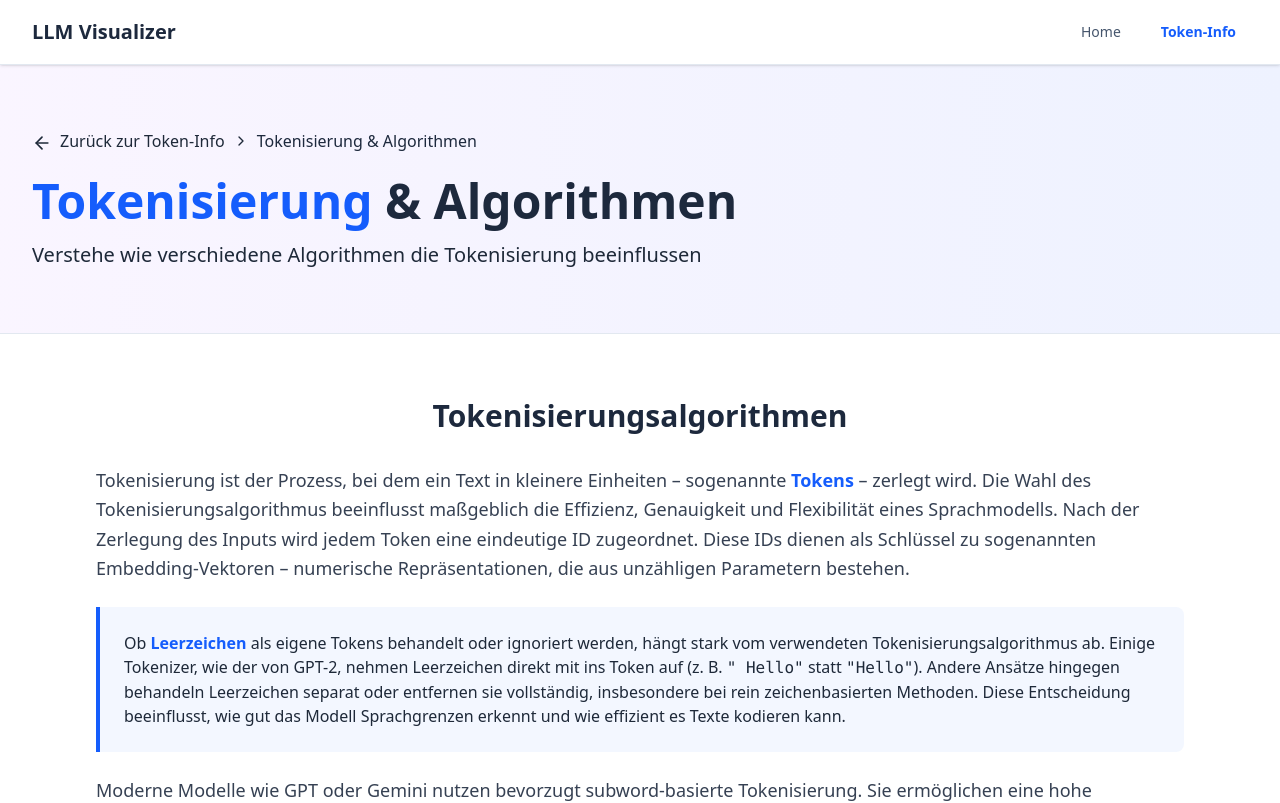
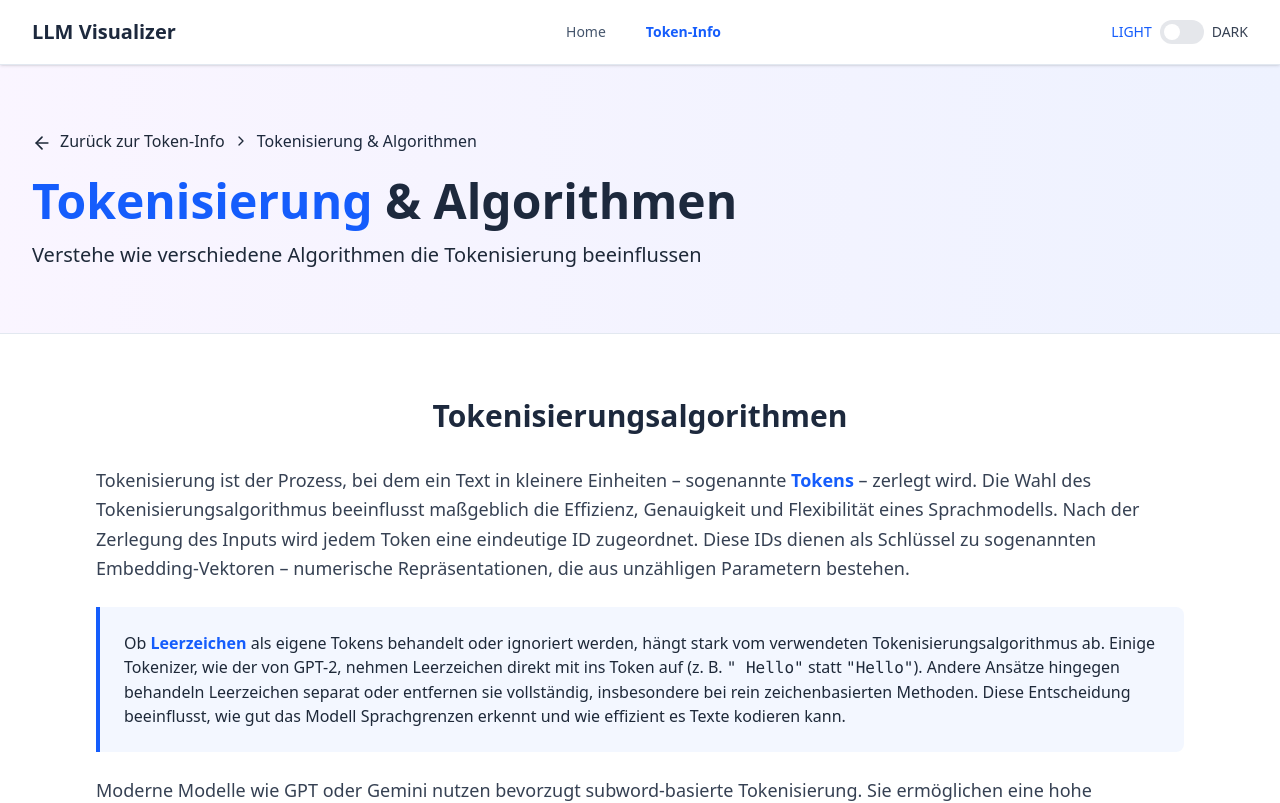
Before and after one commit to TNattermann/weiss-die-ki-dass-sie-nichts-weiss-frontend, a React (Vite) app: page /tokeninfo/algorithms in a window 1280 px wide. Shown: the top 803 px of the page. Built offline with nearby package versions, Linux system fonts and the light colour scheme.

Commit message:
added basic dark mode toggle

```diff
--- a/package.json
+++ b/package.json
@@ -10,6 +10,7 @@
     "preview": "vite preview"
   },
   "dependencies": {
+    "@headlessui/react": "^2.2.4",
     "@tailwindcss/vite": "^4.1.8",
     "lucide-react": "^0.525.0",
     "motion": "^12.23.0",
--- a/src/components/Navbar.tsx
+++ b/src/components/Navbar.tsx
@@ -1,6 +1,7 @@
 import { useState } from 'react';
 import { NavLink } from 'react-router-dom';
 import { Menu, X } from 'lucide-react';
+import ThemeToggle from './ThemeToggle';
 
 interface NavItem {
     to: string;
@@ -16,18 +17,17 @@ function Navbar() {
     const [isMenuOpen, setIsMenuOpen] = useState(false);
 
     return (
-        <nav className="bg-bgColor shadow-sm border-b border-light sticky top-0 z-50">
-            <div className="max-w-7xl mx-auto px-4 sm:px-6 lg:px-8">
-                <div className="flex justify-between items-center h-16">
-                    <div className="flex items-center">
+        <nav className="bg-bgColor shadow-sm border-b border-light sticky top-0 z-50 w-full">
+            <div className="flex items-center justify-between h-16 w-full px-4 sm:px-6 lg:px-8">
+                {/* Logo (links) */}
+                <div className="flex-shrink-0">
                     <NavLink to="/" className="flex-shrink-0">
                         <h1 className="text-xl font-bold text-textDark">LLM Visualizer</h1>
                     </NavLink>
                 </div>
 
-                    {/* Desktop Navigation */}
-                    <div className="hidden md:block">
-                        <div className="ml-10 flex items-baseline space-x-4">
+                {/* Navigation (zentriert) */}
+                <div className="hidden md:flex flex-grow justify-center space-x-4">
                     {navItems.map(({ to, label }) => (
                         <NavLink
                             key={to}
@@ -44,10 +44,14 @@ function Navbar() {
                         </NavLink>
                     ))}
                 </div>
+
+                {/* ThemeToggle (ganz rechts) */}
+                <div className="hidden md:flex ml-auto">
+                    <ThemeToggle />
                 </div>
 
-                    {/* Mobile menu button */}
-                    <div className="md:hidden">
+                {/* Mobile menu button (sichtbar bei kleinen Screens) */}
+                <div className="md:hidden ml-auto">
                     <button
                         onClick={() => setIsMenuOpen(!isMenuOpen)}
                         className="text-slate-600 hover:text-primary focus:outline-none"
@@ -59,8 +63,8 @@ function Navbar() {
 
             {/* Mobile Navigation */}
             {isMenuOpen && (
-                    <div className="md:hidden border-t border-light">
-                        <div className="px-2 pt-2 pb-3 space-y-1">
+                <div className="md:hidden border-t border-light px-4">
+                    <div className="pt-2 pb-3 space-y-1">
                         {navItems.map(({ to, label }) => (
                             <NavLink
                                 key={to}
@@ -80,7 +84,6 @@ function Navbar() {
                     </div>
                 </div>
             )}
-            </div>
         </nav>
     );
 }
--- /dev/null
+++ b/src/components/ThemeToggle.tsx
@@ -0,0 +1,58 @@
+import { Switch } from '@headlessui/react';
+import { useEffect, useState } from 'react';
+
+const ThemeToggle = () => {
+    const [enabled, setEnabled] = useState(false);
+
+    useEffect(() => {
+        const storedTheme = localStorage.getItem('theme');
+        const prefersDark = window.matchMedia('(prefers-color-scheme: dark)').matches;
+
+        if (storedTheme === 'dark' || (!storedTheme && prefersDark)) {
+            document.documentElement.classList.add('dark');
+            setEnabled(true);
+        } else {
+            document.documentElement.classList.remove('dark');
+            setEnabled(false);
+        }
+    }, []);
+
+    const toggleTheme = (value: boolean) => {
+        setEnabled(value);
+        if (value) {
+            document.documentElement.classList.add('dark');
+            localStorage.setItem('theme', 'dark');
+        } else {
+            document.documentElement.classList.remove('dark');
+            localStorage.setItem('theme', 'light');
+        }
+    };
+
+    return (
+        <div className="flex items-center space-x-2 text-sm font-medium">
+      <span className={!enabled ? 'text-primary' : 'text-textNormal'}>
+        LIGHT
+      </span>
+
+            <Switch
+                checked={enabled}
+                onChange={toggleTheme}
+                className={`${
+                    enabled ? 'bg-primary' : 'bg-bgLightGray'
+                } relative inline-flex h-6 w-11 items-center rounded-full transition-colors focus:outline-none`}
+            >
+        <span
+            className={`${
+                enabled ? 'translate-x-6' : 'translate-x-1'
+            } inline-block h-4 w-4 transform rounded-full bg-bgColor transition-transform`}
+        />
+            </Switch>
+
+            <span className={enabled ? 'text-primary' : 'text-textNormal'}>
+        DARK
+      </span>
+        </div>
+    );
+};
+
+export default ThemeToggle;
```
Also changed, not shown: 1 other file (tests, documents, lock files or other folders). Lines whose indentation alone changed are shown as unchanged.
